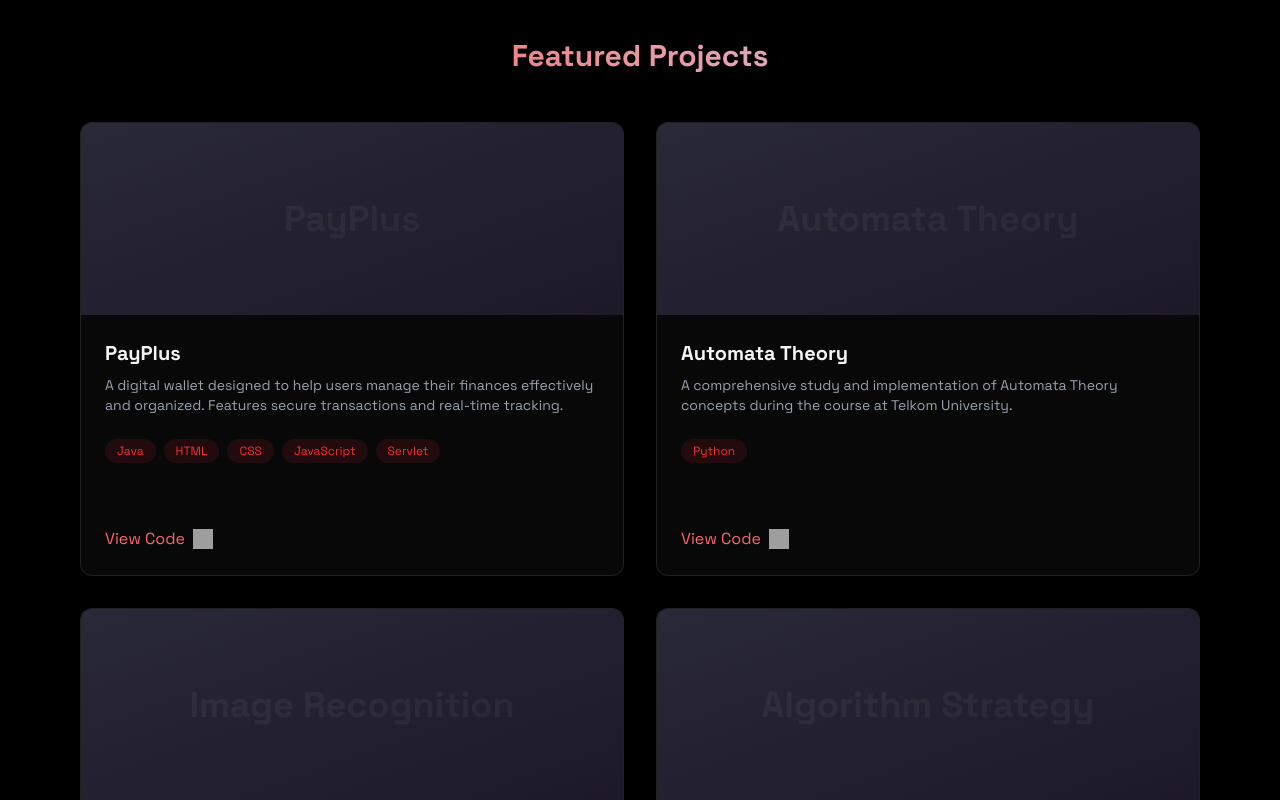
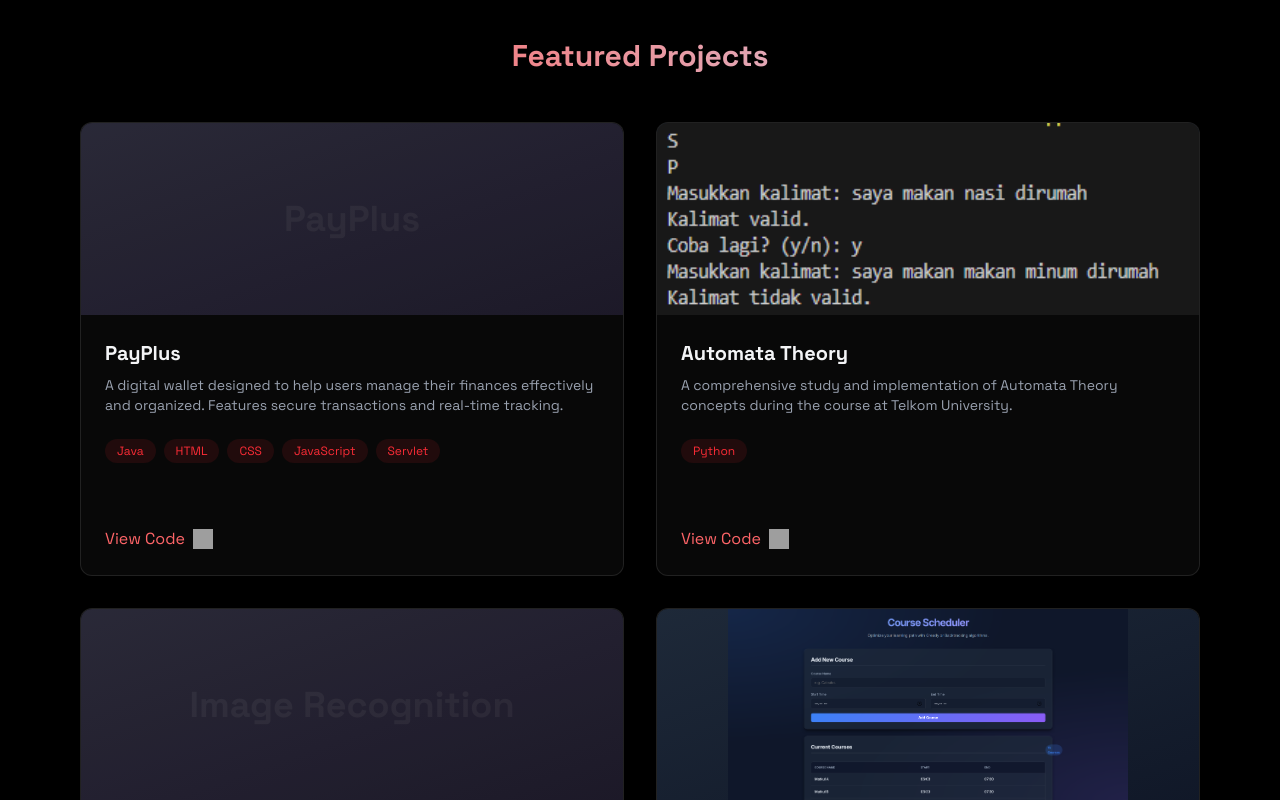
Before and after one commit to ZaidaanRandih/Zaidaan-Portofolio, a React (Vite) app: page / in a window 1280 px wide. Shown: the part 2260-3060 px from the top of the page. Built offline with nearby package versions, Linux system fonts and the light colour scheme; grey boxes are pictures that could not be loaded.

Commit message:
feat: Add new Projects section component with project details and associated images.

```diff
--- a/src/components/sections/Projects.jsx
+++ b/src/components/sections/Projects.jsx
@@ -1,5 +1,6 @@
 import { RevealOnScroll } from '../RevealOnScroll'
-
+import tubesSaImg from '../../assets/TubesSA.png'
+import TBAImg from '../../assets/TBA.png'
 const projects = [
     {
         title: "PayPlus",
@@ -14,6 +15,7 @@
         title: "Automata Theory",
         description: "A comprehensive study and implementation of Automata Theory concepts during the course at Telkom University.",
         tags: ["Python"],
+        img: TBAImg,
         links: {
             github: "https://github.com/ZaidaanRandih/TBA",
         },
@@ -30,9 +32,9 @@
         title: "Algorithm Strategy",
         description: "Comparative implementation of greedy and backtracking algorithms for optimizing course schedules.",
         tags: ["HTML", "CSS", "JavaScript"],
+        img: tubesSaImg,
         links: {
-            demo: "https://zaidaanrandih.github.io/TubesSA/",
-            // github: "#", // Add github link if needed, assuming the demo link was primary
+            demo: "https://tubes-sa-chi.vercel.app/",
         },
     },
 ];
@@ -61,11 +63,16 @@
                             >
                                 {/* Preview Image Placeholder */}
                                 <div className="h-48 bg-gradient-to-br from-gray-800 to-gray-900 flex items-center justify-center relative overflow-hidden">
-                                    {/* This is a placeholder. In real use, you'd use <img src={project.img} /> */}
-                                    <div className="absolute inset-0 bg-red-500/5 group-hover:bg-red-500/10 transition-colors" />
-                                    <span className="text-4xl font-bold text-white/5 group-hover:text-white/10 transition-colors">
-                                        {project.title}
-                                    </span>
+                                    {project.img ? (
+                                        <img src={project.img} alt={project.title} className="absolute h-full object-top" />
+                                    ) : (
+                                        <>
+                                            <div className="absolute inset-0 bg-red-500/5 group-hover:bg-red-500/10 transition-colors" />
+                                            <span className="text-4xl font-bold text-white/5 group-hover:text-white/10 transition-colors">
+                                                {project.title}
+                                            </span>
+                                        </>
+                                    )}
                                 </div>
 
                                 <div className="p-6">
```
Also changed, not shown: src/assets/TBA.png (added), src/assets/TubesSA.png (added).
